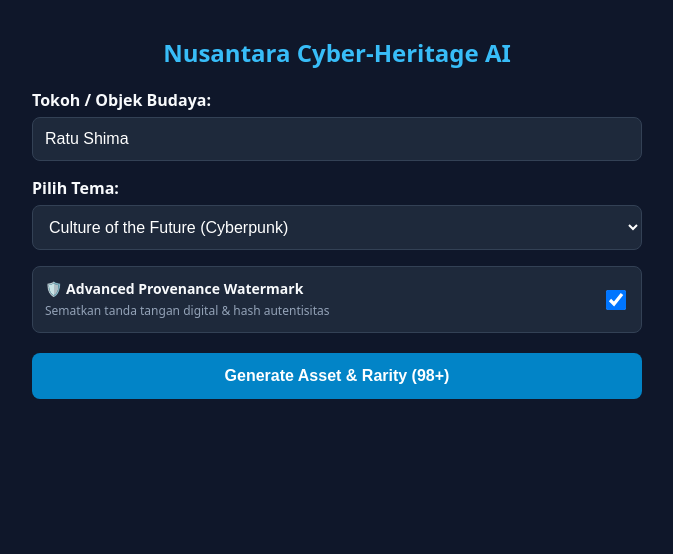
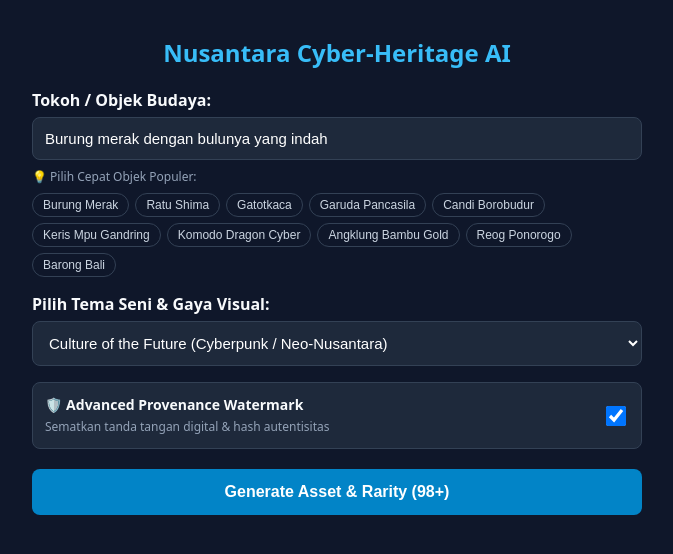
Before and after one commit to metacyber26-source/Nusantara-Cyber-Heritage-AI, a Next.js app: page / in a window 1280 px wide. Shown: the top 554 px of the page, without its empty margins (303-976 px from the left). Built offline with nearby package versions, Linux system fonts and the light colour scheme.

Commit message:
Update page.js

```diff
--- a/app/page.js
+++ b/app/page.js
@@ -1,9 +1,35 @@
 'use client';
 import { useState } from 'react';
 
+// Daftar Preset Tema Lengkap untuk Perluasan Pasar
+const THEME_OPTIONS = [
+  { label: 'Culture of the Future (Cyberpunk / Neo-Nusantara)', value: 'Culture of the Future (Cyberpunk)' },
+  { label: 'Pelestarian Cultural Classic (Autentik & Relief)', value: 'Pelestarian Cultural Classic' },
+  { label: 'Solarpunk & Eco-Heritage (Budaya Alam Futuristik)', value: 'Solarpunk Eco-Heritage' },
+  { label: 'Steampunk & Vintage Mechanical Heritage', value: 'Steampunk Heritage' },
+  { label: 'High-Fantasy Mythic & Astral Godly', value: 'High Fantasy Mythic' },
+  { label: 'Batik Pop-Art & Modern Urban Culture', value: 'Batik Pop-Art Modern' },
+  { label: 'Minimalist Line Art & Minimal Heritage', value: 'Minimalist Line Art' },
+  { label: 'Anime & Cyber Heritage Style', value: 'Anime Cyber Heritage' }
+];
+
+// Rekomendasi Objek Budaya Umum & Populer (Preset Quick Click)
+const PRESET_OBJECTS = [
+  'Burung Merak',
+  'Ratu Shima',
+  'Gatotkaca',
+  'Garuda Pancasila',
+  'Candi Borobudur',
+  'Keris Mpu Gandring',
+  'Komodo Dragon Cyber',
+  'Angklung Bambu Gold',
+  'Reog Ponorogo',
+  'Barong Bali'
+];
+
 export default function Home() {
-  const [character, setCharacter] = useState('Ratu Shima');
-  const [theme, setTheme] = useState('Culture of the Future (Cyberpunk)');
+  const [character, setCharacter] = useState('Burung merak dengan bulunya yang indah');
+  const [theme, setTheme] = useState(THEME_OPTIONS[0].value);
   const [enableWatermark, setEnableWatermark] = useState(true);
   const [loading, setLoading] = useState(false);
   const [result, setResult] = useState(null);
@@ -34,7 +60,6 @@ export default function Home() {
     }
   };
 
-  // Fungsi Download Gambar langsung
   const downloadImage = async (url, filename) => {
     try {
       const response = await fetch(url);
@@ -58,28 +83,58 @@ export default function Home() {
         Nusantara Cyber-Heritage AI
       </h1>
 
+      {/* Input Tokoh / Objek Budaya */}
       <div style={{ marginBottom: '16px' }}>
         <label style={{ display: 'block', marginBottom: '6px', fontWeight: 'bold' }}>Tokoh / Objek Budaya:</label>
         <input
           type="text"
           value={character}
           onChange={(e) => setCharacter(e.target.value)}
-          style={{ width: '100%', padding: '12px', borderRadius: '8px', border: '1px solid #334155', backgroundColor: '#1e293b', color: '#fff', fontSize: '16px', boxSizing: 'border-box' }}
+          placeholder="Ketik tokoh, flora/fauna, atau arsitektur..."
+          style={{ width: '100%', padding: '12px', borderRadius: '8px', border: '1px solid #334155', backgroundColor: '#1e293b', color: '#fff', fontSize: '15px', boxSizing: 'border-box' }}
         />
+
+        {/* Quick Select Presets Objek Budaya */}
+        <div style={{ marginTop: '8px', display: 'flex', flexWrap: 'wrap', gap: '6px' }}>
+          <span style={{ fontSize: '12px', color: '#94a3b8', width: '100%', marginBottom: '2px' }}>💡 Pilih Cepat Objek Populer:</span>
+          {PRESET_OBJECTS.map((obj, i) => (
+            <button
+              key={i}
+              type="button"
+              onClick={() => setCharacter(obj)}
+              style={{
+                backgroundColor: character === obj ? '#0284c7' : '#0f172a',
+                color: character === obj ? '#fff' : '#cbd5e1',
+                border: '1px solid #334155',
+                borderRadius: '16px',
+                padding: '4px 10px',
+                fontSize: '12px',
+                cursor: 'pointer'
+              }}
+            >
+              {obj}
+            </button>
+          ))}
+        </div>
       </div>
 
+      {/* Dropdown Pilihan Tema Beragam */}
       <div style={{ marginBottom: '16px' }}>
-        <label style={{ display: 'block', marginBottom: '6px', fontWeight: 'bold' }}>Pilih Tema:</label>
+        <label style={{ display: 'block', marginBottom: '6px', fontWeight: 'bold' }}>Pilih Tema Seni & Gaya Visual:</label>
         <select
           value={theme}
           onChange={(e) => setTheme(e.target.value)}
-          style={{ width: '100%', padding: '12px', borderRadius: '8px', border: '1px solid #334155', backgroundColor: '#1e293b', color: '#fff', fontSize: '16px', boxSizing: 'border-box' }}
+          style={{ width: '100%', padding: '12px', borderRadius: '8px', border: '1px solid #334155', backgroundColor: '#1e293b', color: '#fff', fontSize: '15px', boxSizing: 'border-box' }}
         >
-          <option value="Culture of the Future (Cyberpunk)">Culture of the Future (Cyberpunk)</option>
-          <option value="Pelestarian Cultural Classic">Pelestarian Cultural Classic</option>
+          {THEME_OPTIONS.map((item, index) => (
+            <option key={index} value={item.value}>
+              {item.label}
+            </option>
+          ))}
         </select>
       </div>
 
+      {/* Watermark Provenance Toggle */}
       <div style={{ marginBottom: '20px', padding: '12px', backgroundColor: '#1e293b', borderRadius: '8px', border: '1px solid #334155', display: 'flex', alignItems: 'center', justifyContent: 'space-between' }}>
         <div>
           <strong style={{ display: 'block', fontSize: '14px', color: '#f8fafc' }}>🛡️ Advanced Provenance Watermark</strong>
@@ -127,7 +182,7 @@ export default function Home() {
             </span>
           </div>
 
-          {/* KONTEN GAMBAR DENGAN MASKING PENGHAPUS WATERMARK BAWAAN */}
+          {/* Masking Gambar & Frame */}
           <div style={{ position: 'relative', width: '100%', height: '380px', borderRadius: '10px', overflow: 'hidden', border: '2px solid #0284c7', marginBottom: '12px', backgroundColor: '#0f172a' }}>
             <img
               src={result.imageUrl}
@@ -141,7 +196,6 @@ export default function Home() {
               }}
             />
 
-            {/* Overlay Watermark Provenance Digital (Jika Diaktifkan) */}
             {result.watermark?.enabled && (
               <div style={{
                 position: 'absolute',
@@ -163,7 +217,6 @@ export default function Home() {
             )}
           </div>
 
-          {/* TOMBOL DOWNLOAD GAMBAR HD */}
           <button
             onClick={() => downloadImage(result.imageUrl, `CyberHeritage-${character.replace(/\s+/g, '_')}`)}
             style={{
@@ -203,7 +256,6 @@ export default function Home() {
           <h3 style={{ color: '#f8fafc', borderTop: '1px solid #334155', paddingTop: '15px', marginTop: '15px' }}>{result.storyTitle}</h3>
           <p style={{ lineHeight: '1.6', color: '#cbd5e1', fontSize: '14px' }}>{result.storyScript}</p>
 
-          {/* FITUR PEMUTAR & DOWNLOAD MUSIK */}
           <div style={{ marginTop: '15px', padding: '12px', backgroundColor: '#0f172a', borderRadius: '8px', border: '1px solid #334155' }}>
             <div style={{ fontSize: '13px', color: '#f59e0b', marginBottom: '8px' }}>
               🎵 <strong>Suasana Audio:</strong> {result.audioAtmosphere}
```
